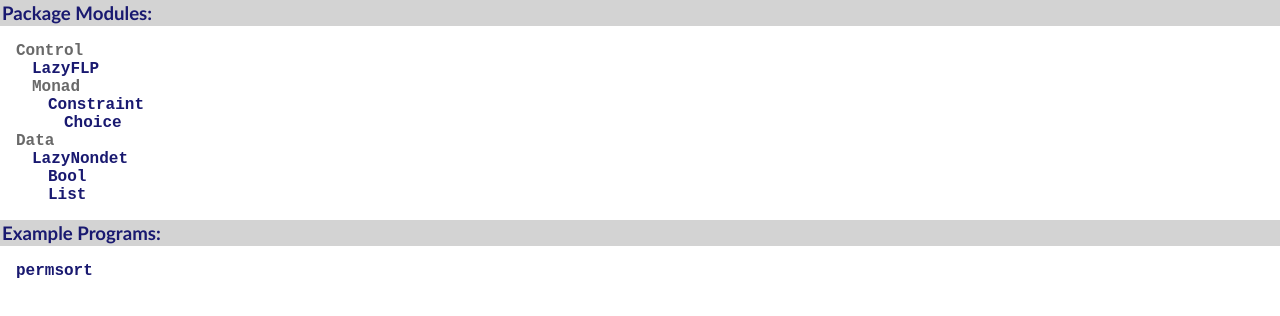
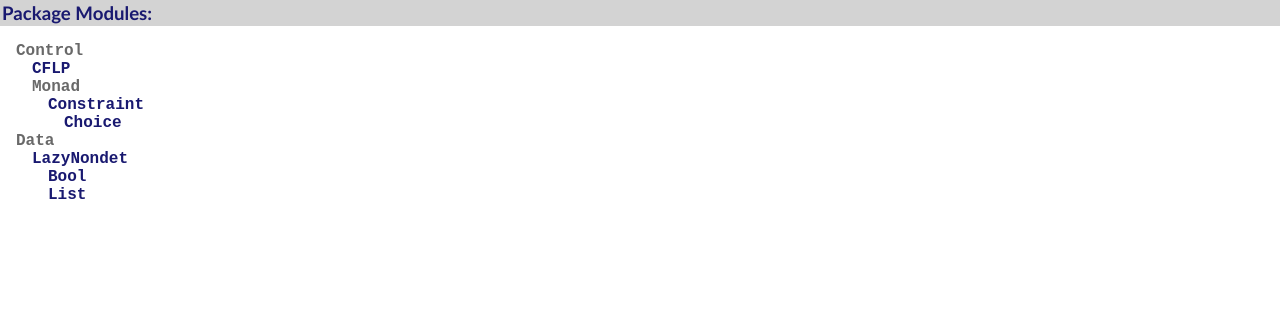
Before and after one commit to sebfisch/cflp, a plain HTML site: page modules.html in a window 1280 px wide. Drawn offline with Linux system fonts and the light colour scheme.

Commit message:
renamed LazyFLP to CFLP.

```diff
--- a/modules.html
+++ b/modules.html
@@ -29,7 +29,7 @@ li a { color: midnightblue; text-decoration: none; }
 <ul>
   <li>Control</li>
   <ul>
-    <li><a target="code" href="Control/LazyFLP.lhs.html">LazyFLP</a></li>
+    <li><a target="code" href="Control/CFLP.lhs.html">CFLP</a></li>
     <li>Monad
     <ul>
       <li><a target="code" href="Control/Monad/Constraint.lhs.html"
@@ -51,11 +51,5 @@ li a { color: midnightblue; text-decoration: none; }
   </ul></li>
 </ul>
 
-<h2>Example Programs:</h2>
-
-<ul>
-  <li><a target="code" href="permsort.lhs.html">permsort</a></li>
-</ul>
-
 </body>
 </html>
```
Also changed, not shown: 2 other files.
